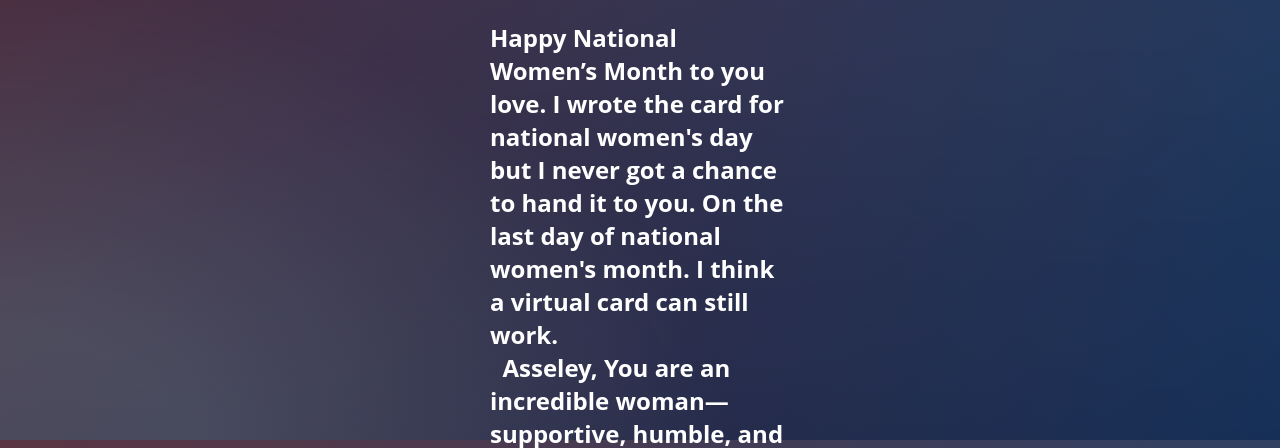
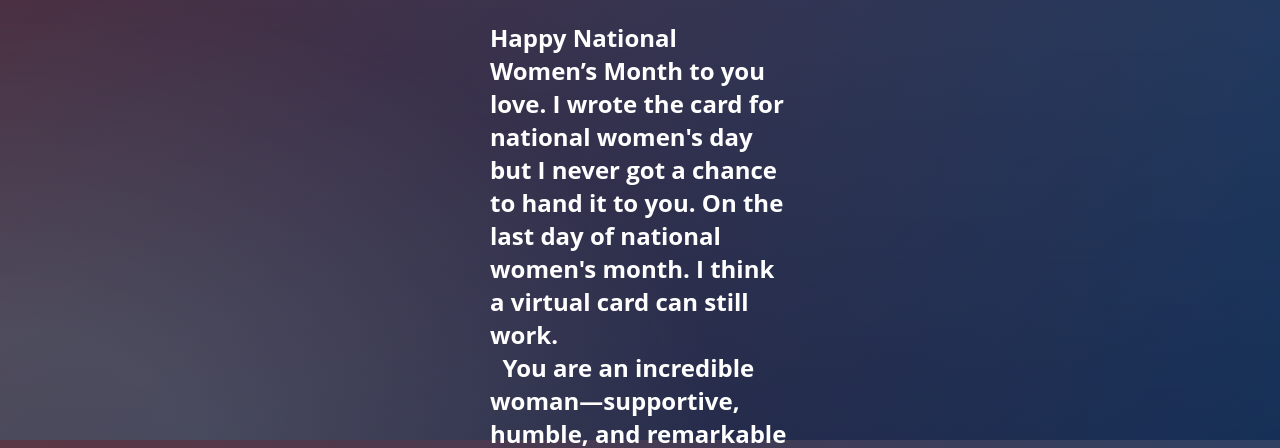
Before and after one commit to jsmoothcreativity/Fara, a plain HTML site: page message.html in a window 1280 px wide. Shown: the part 360-808 px from the top of the page. Drawn offline with Linux system fonts and the light colour scheme.

Commit message:
Update message.html

```diff
--- a/message.html
+++ b/message.html
@@ -70,7 +70,7 @@
 			<h3 style="color: white; font-size: x-large;">
 				Happy National Women’s Month to you love. I wrote the card for national women's day but I never got a chance to hand it to you. On the last day of national women's month. I think a virtual card can still work.<br>
 
-Asseley, You are an incredible woman—supportive, humble, and remarkable to name a few. You are always willing to try everything in your power for your client. You bring so much positivity in my life. You deserved to be celebrated.
+You are an incredible woman—supportive, humble, and remarkable to name a few. You are always willing to try everything in your power for your client. You bring so much positivity in my life. You deserved to be celebrated.
 			</h3>
 			<p style="color: white;">
 			</p>
```
